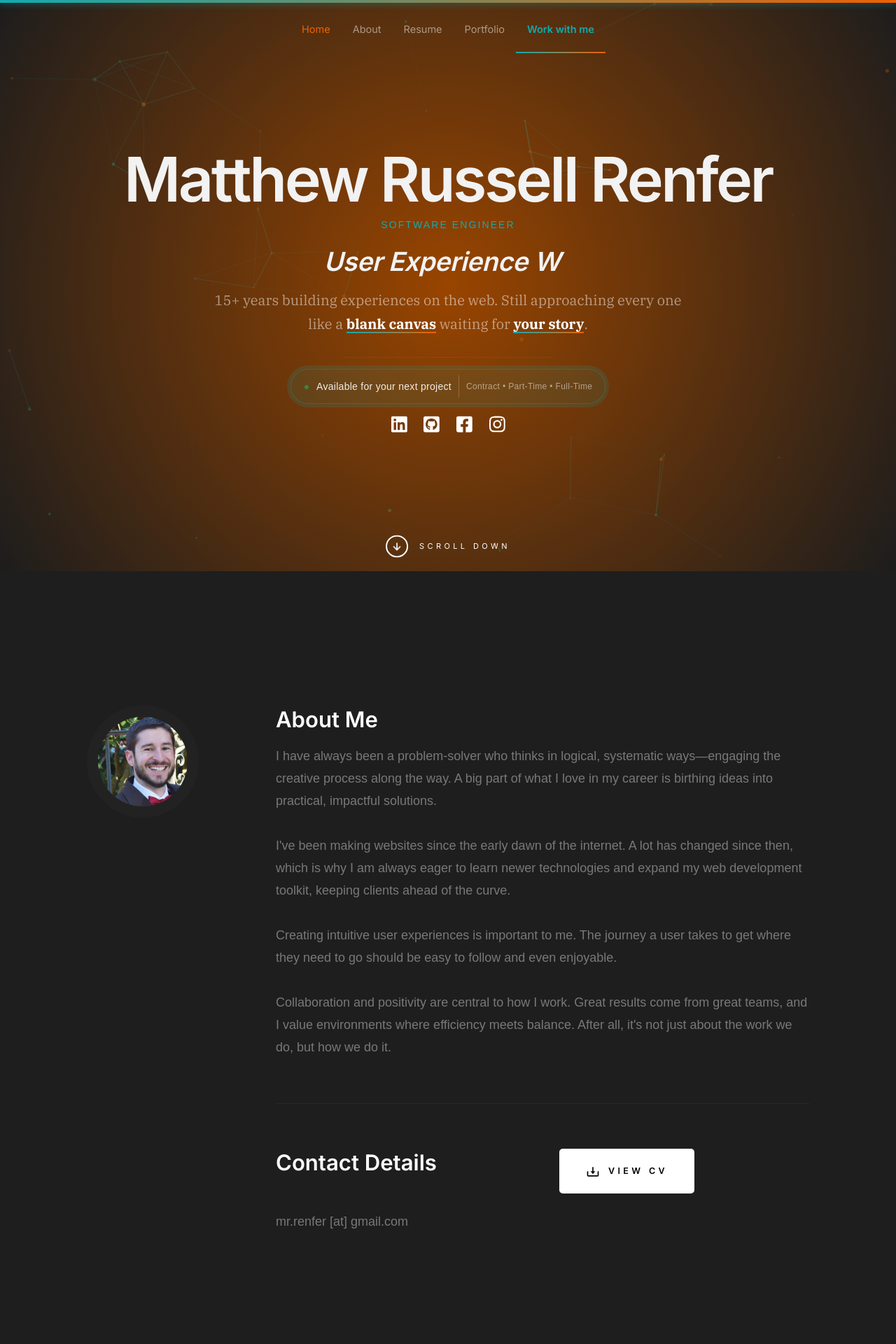
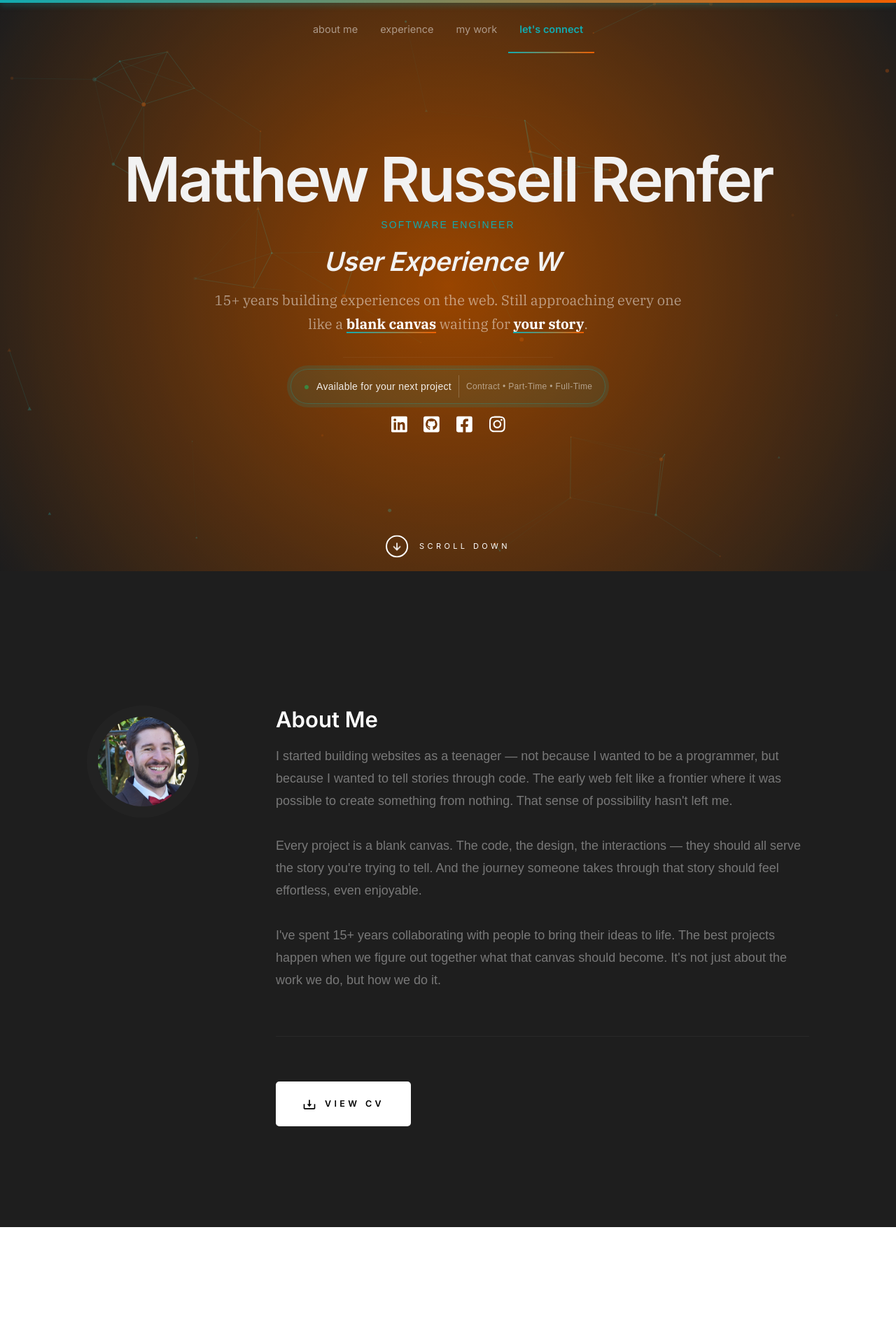
Before and after one commit to mattrenfer/resume-site, a React (Create React App) app: page / in a window 1280 px wide. Shown: the top 1920 px of the page at 70% size. Built offline with nearby package versions, Linux system fonts and the light colour scheme.

Commit message:
Added personality and human touch

```diff
--- a/src/components/about/about.js
+++ b/src/components/about/about.js
@@ -86,34 +86,27 @@ const About = ({ resumeData }) => {
                     <motion.h3 variants={itemVariants}>About Me</motion.h3>
 
                     <motion.p variants={itemVariants}>
-                        I have always been a problem-solver who thinks
-                        in logical, systematic ways&mdash;engaging the
-                        creative process along the way. A big part of
-                        what I love in my career is birthing ideas into
-                        practical, impactful solutions.
+                        I started building websites as a teenager &mdash; not
+                        because I wanted to be a programmer, but because I
+                        wanted to tell stories through code. The early web felt like a
+                        frontier where it was possible to create something from
+                        nothing. That sense of possibility hasn&apos;t left me.
                     </motion.p>
 
                     <motion.p variants={itemVariants}>
-                        I&apos;ve been making websites since the early
-                        dawn of the internet. A lot has changed since
-                        then, which is why I am always eager to learn
-                        newer technologies and expand my web development
-                        toolkit, keeping clients ahead of the curve.
+                        Every project is a blank canvas. The code, the design,
+                        the interactions &mdash; they should all serve the story
+                        you&apos;re trying to tell. And the journey someone takes
+                        through that story should feel effortless, even
+                        enjoyable.
                     </motion.p>
 
                     <motion.p variants={itemVariants}>
-                        Creating intuitive user experiences is important
-                        to me. The journey a user takes to get where
-                        they need to go should be easy to follow and
-                        even enjoyable.
-                    </motion.p>
-
-                    <motion.p variants={itemVariants}>
-                        Collaboration and positivity are central to how
-                        I work. Great results come from great teams, and
-                        I value environments where efficiency meets
-                        balance. After all, it&apos;s not just about the
-                        work we do, but how we do it.
+                        I&apos;ve spent 15+ years collaborating with people to
+                        bring their ideas to life. The best projects happen
+                        when we figure out together what that canvas should
+                        become. It&apos;s not just about the work we do, but
+                        how we do it.
                     </motion.p>
 
                     <motion.hr variants={itemVariants} />
@@ -122,13 +115,7 @@ const About = ({ resumeData }) => {
                         className='row s-about__content-bottom'
                         variants={itemVariants}
                     >
-                        <div className='column w-1000-stack'>
-                            <h3>Contact Details</h3>
-                            <p>
-                                <br />
-                                {resumeData.personal.email}
-                            </p>
-                        </div>
+
                         <div className='column w-1000-stack'>
                             <motion.a
                                 href={`${resumeData.system.publicUrl}/${resumeData.personal.resume.fileName}${resumeData.personal.resume.version}`}
--- a/src/components/floatingWidget/FloatingWidget.css
+++ b/src/components/floatingWidget/FloatingWidget.css
@@ -8,31 +8,30 @@
 .floating-widget__button {
   display: flex;
   align-items: center;
-  gap: 0.8rem;
-  padding: 1rem 1.6rem;
+  gap: 0.5rem;
+  padding: 0.8rem 1.4rem;
   border-radius: 50px;
   background: linear-gradient(135deg, var(--color-1, #11ABB0), var(--color-2, #F06000));
   border: none;
   cursor: pointer;
-  box-shadow: 0 4px 20px rgba(17, 171, 176, 0.4);
+  box-shadow: 0 4px 16px rgba(17, 171, 176, 0.35);
   transition: box-shadow 0.3s ease;
 }
 
 .floating-widget__button:hover {
-  box-shadow: 0 6px 25px rgba(17, 171, 176, 0.6);
-}
-
-.floating-widget__wave {
-  color: white;
-  font-size: 1.6rem;
-  display: inline-block;
+  box-shadow: 0 6px 20px rgba(17, 171, 176, 0.5);
 }
 
 .floating-widget__label {
   color: white;
   font-size: 1.3rem;
-  font-weight: 600;
+  font-weight: 500;
   white-space: nowrap;
+}
+
+.floating-widget__wave {
+  font-size: 1.4rem;
+  display: inline-block;
 }
 
 @keyframes wave {
@@ -130,15 +129,15 @@
   }
 
   .floating-widget__button {
-    padding: 0.8rem 1.2rem;
-  }
-
-  .floating-widget__wave {
-    font-size: 1.4rem;
+    padding: 0.7rem 1.2rem;
   }
 
   .floating-widget__label {
     font-size: 1.2rem;
+  }
+
+  .floating-widget__wave {
+    font-size: 1.3rem;
   }
 
   .floating-widget__expanded {
--- a/src/components/floatingWidget/FloatingWidget.js
+++ b/src/components/floatingWidget/FloatingWidget.js
@@ -97,7 +97,7 @@ const FloatingWidget = () => {
                                     className="floating-widget__title"
                                     variants={itemVariants}
                                 >
-                                    Let&apos;s talk!
+                                    Hey 👋
                                 </motion.p>
                                 <motion.div
                                     className="floating-widget__links"
@@ -139,10 +139,8 @@ const FloatingWidget = () => {
                                 animate={{ opacity: 1 }}
                                 exit={{ opacity: 0 }}
                             >
-                                <span className="floating-widget__wave">
-                                    <i className="fas fa-comment-dots" />
-                                </span>
-                                <span className="floating-widget__label">Get in touch</span>
+                                <span className="floating-widget__label">Hey there!</span>
+                                <span className="floating-widget__wave">👋</span>
                             </motion.button>
                         )}
                     </AnimatePresence>
--- a/src/components/header/header.js
+++ b/src/components/header/header.js
@@ -38,24 +38,19 @@ export default function Header() {
       <div className="row s-header__nav-wrap">
         <nav className="s-header__nav">
           <ul>
-            <li className="current">
-              <a className="smoothscroll" href="#hero" onClick={closeMenu}>
-                Home
-              </a>
-            </li>
             <li>
               <a className="smoothscroll" href="#about" onClick={closeMenu}>
-                About
+                about me
               </a>
             </li>
             <li>
               <a className="smoothscroll" href="#resume" onClick={closeMenu}>
-                Resume
+                experience
               </a>
             </li>
             <li>
               <a className="smoothscroll" href="#portfolio" onClick={closeMenu}>
-                Portfolio
+                my work
               </a>
             </li>
             <li className="header-cta-item">
@@ -66,7 +61,7 @@ export default function Header() {
                 whileHover={{ scale: 1.05 }}
                 whileTap={{ scale: 0.95 }}
               >
-                Work with me
+                let&apos;s connect
               </motion.a>
             </li>
           </ul>
--- a/src/components/portfolio/portfolio.js
+++ b/src/components/portfolio/portfolio.js
@@ -105,7 +105,7 @@ const Portfolio = ({ resumeData }) => {
                 transition={{ duration: 0.6 }}
             >
                 <div className='column large-12'>
-                    <h3>Portfolio</h3>
+                    <h3>my work</h3>
                 </div>
             </motion.div>
 
--- a/src/components/workWithMe/WorkWithMe.css
+++ b/src/components/workWithMe/WorkWithMe.css
@@ -93,10 +93,9 @@
   background: var(--color-1, #11ABB0);
   color: white;
   font-family: var(--font-1, sans-serif);
-  font-size: var(--text-xs, 1.2rem);
+  font-size: 1.5rem;
   font-weight: 600;
-  text-transform: uppercase;
-  letter-spacing: 0.35em;
+  letter-spacing: 0.05em;
   text-decoration: none;
   border-radius: var(--border-radius, 5px);
   border: none;
--- a/src/components/workWithMe/WorkWithMe.js
+++ b/src/components/workWithMe/WorkWithMe.js
@@ -47,21 +47,21 @@ const WorkWithMe = () => {
             icon: 'fas fa-rocket',
             question: 'Quick project?',
             title: 'Contract',
-            description: 'Project-based work with defined scope',
+            description: 'A focused project with clear goals',
         },
         {
             id: 2,
             icon: 'fas fa-sync-alt',
             question: 'Ongoing thing?',
             title: 'Part-Time',
-            description: 'Consistent support on your schedule',
+            description: 'Ongoing work, flexible hours',
         },
         {
             id: 3,
             icon: 'fas fa-users',
             question: 'Want me on your team?',
             title: 'Full-Time',
-            description: 'Full commitment to your mission',
+            description: 'Join your team full-time',
         },
     ];
 
@@ -79,7 +79,7 @@ const WorkWithMe = () => {
                         Need a hand?
                     </motion.h3>
                     <motion.p className="work-with-me__subtitle" variants={itemVariants}>
-                        I&apos;m available for new opportunities
+                        Here&apos;s how we could collaborate
                     </motion.p>
 
                     <motion.div
@@ -109,15 +109,14 @@ const WorkWithMe = () => {
                     </motion.div>
 
                     <motion.div className="work-with-me__cta" variants={itemVariants}>
-                        <motion.a
+                        <a
                             href={`mailto:${config.personal.email.replace(" [at] ", "@")}`}
-                            className="btn btn--primary work-with-me__button"
-                            whileHover={{ scale: 1.05 }}
-                            whileTap={{ scale: 0.95 }}
+                            className="work-with-me__button"
                         >
-                            Get In Touch
-                        </motion.a>
+                            Say hello
+                        </a>
                     </motion.div>
+
                 </motion.div>
             </div>
         </section>
```
Also changed, not shown: .claude/settings.local.json, 1 other file (tests, documents, lock files or other folders).
